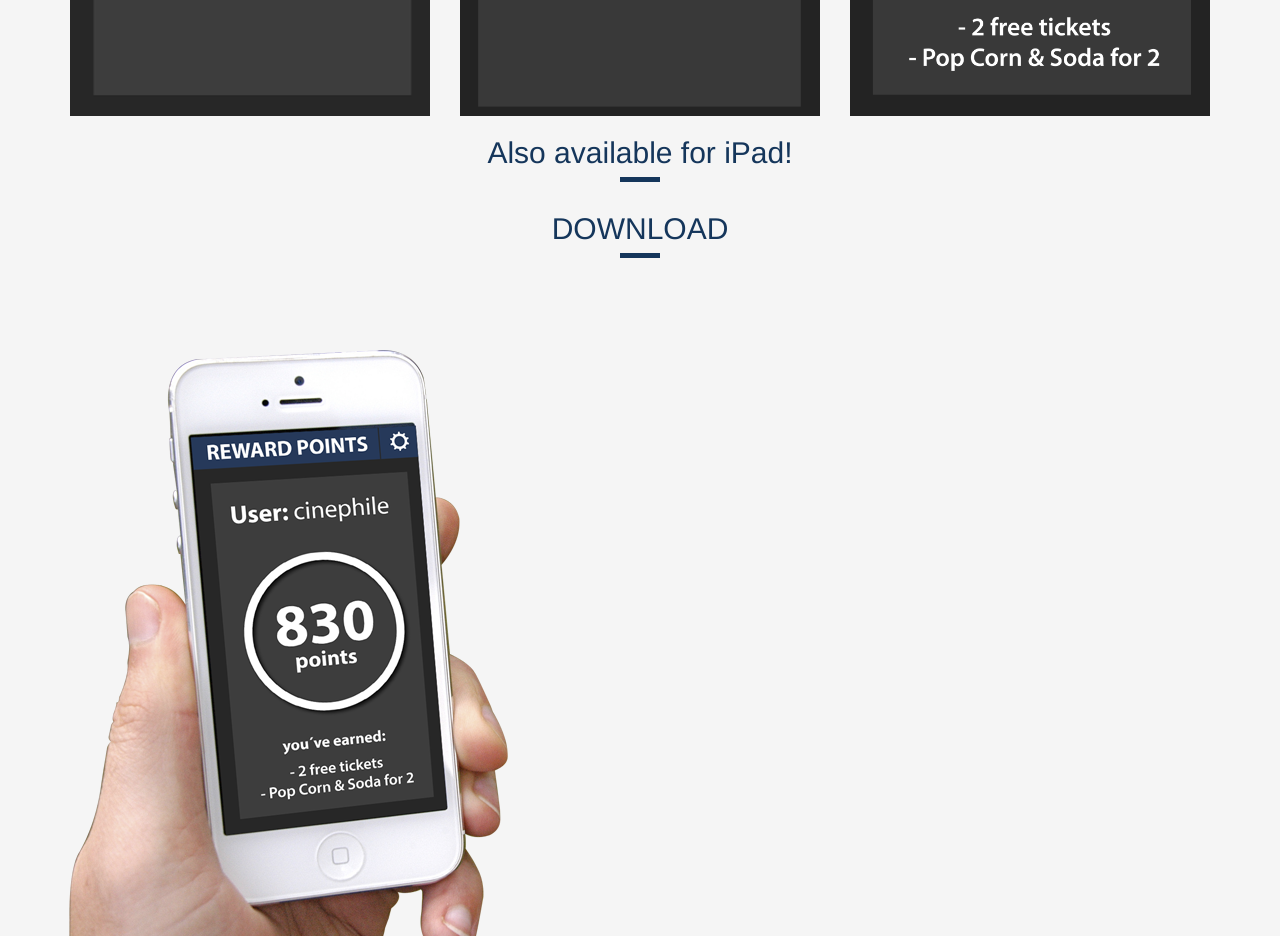
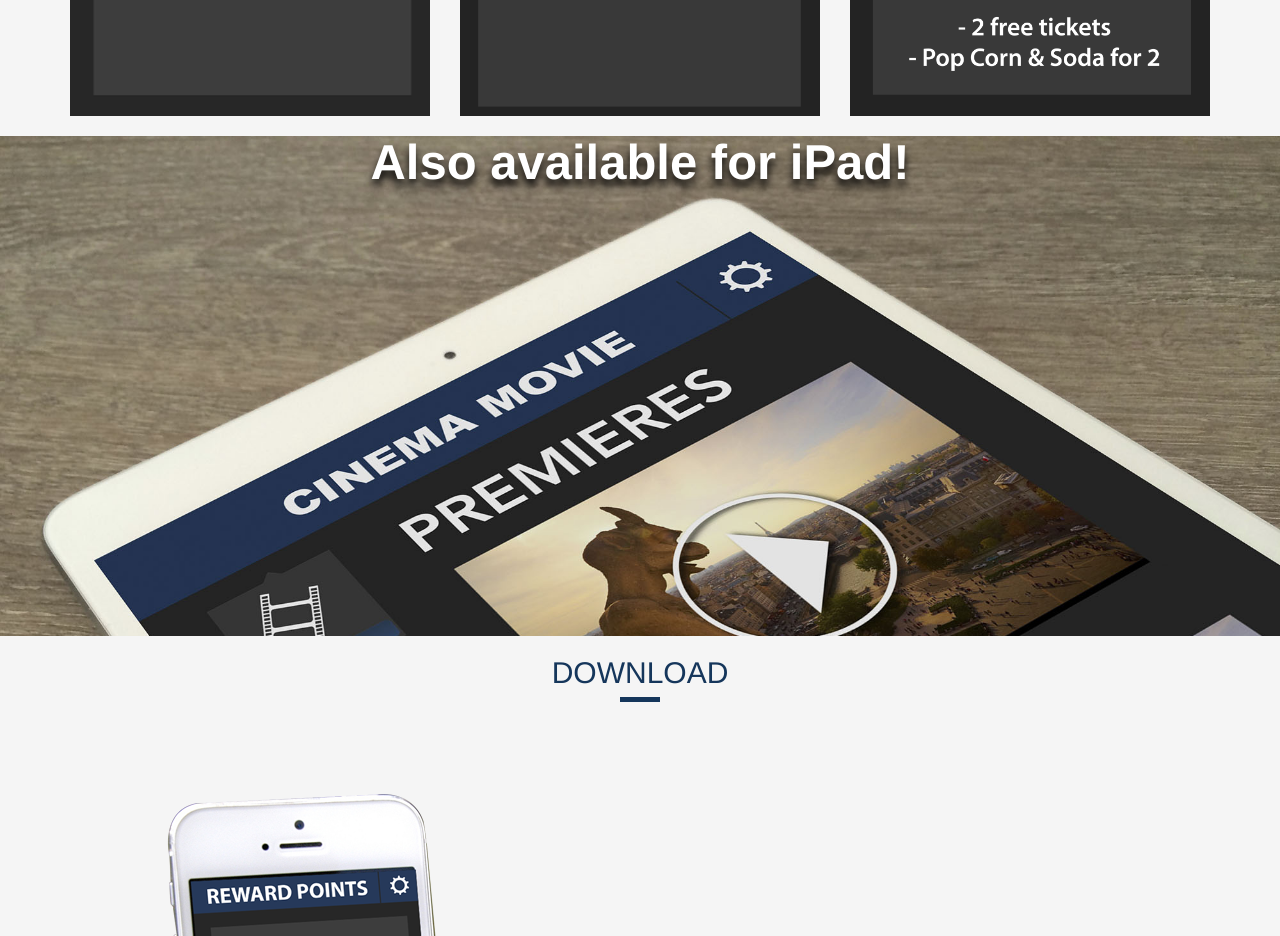
Before and after one commit to shotbyabel/landing, a plain HTML site: page index.html in a window 1280 px wide. Shown: the part 2620-3556 px from the top of the page. Drawn offline with nearby package versions, Linux system fonts and the light colour scheme.

Commit message:
add pure css parallax

```diff
--- a/css/main.css
+++ b/css/main.css
@@ -158,6 +158,36 @@ margin-bottom: 30px;
 .modal-body{
     text-align: center;
 
+}
+
+section#parallax {
+    height: 500px;
+    background-image: url(../img/ipadApp.jpg);
+    background-repeat: no-repeat;
+    background-attachment: fixed;
+    background-size: cover;
+
+}
+
+h2.parallax {
+    font-size: 3.5em;
+    color: #ffffff;
+    font-weight: 700;
+    text-shadow: 0px 7px 8px black;
+    -moz-text-shadow: 0px 7px 8px black;
+    -webkit-text-shadow: 0px 7px 8px black;
+
+
+}
+
+h2.parallax:after {
+    display: none;
+
+
+}
+
+section#download {
+    padding-bottom: 0;
 
 }
 
```
